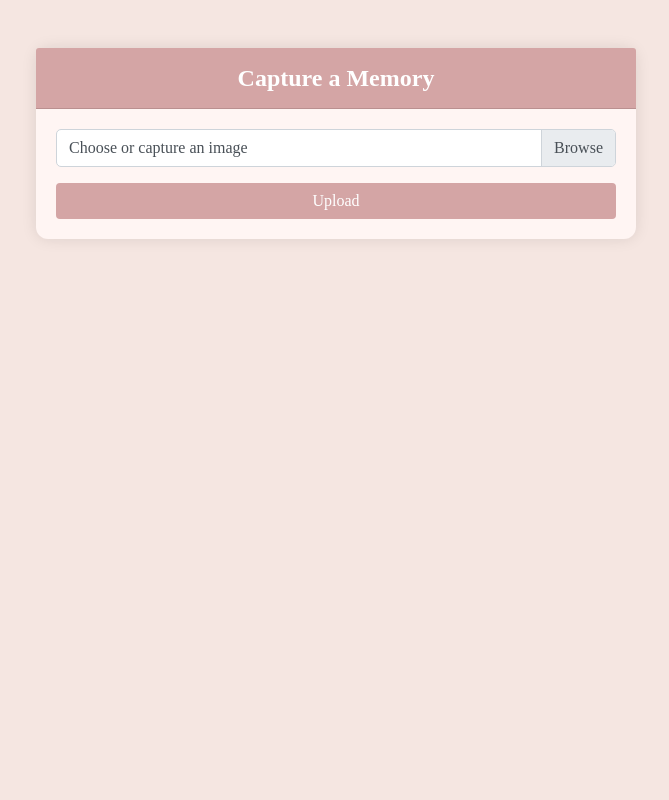
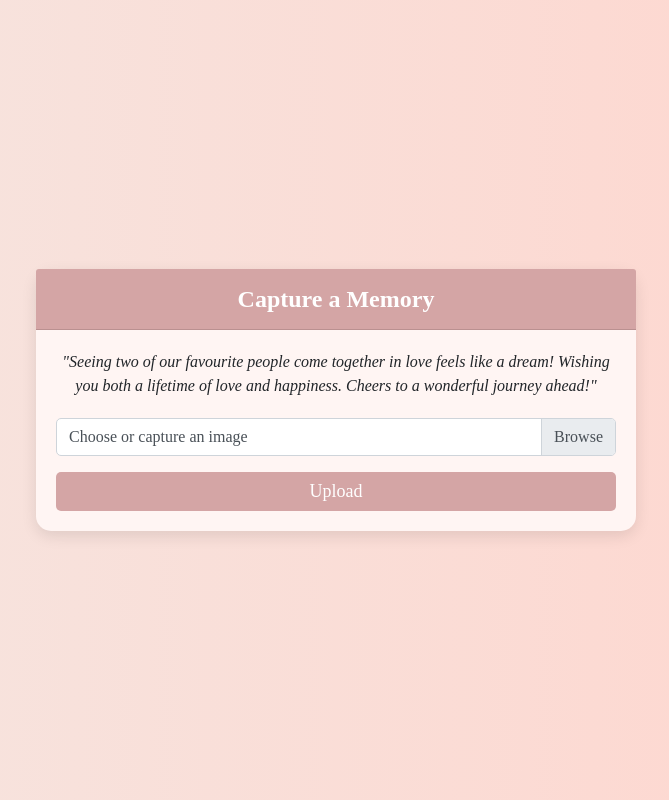
Before and after one commit to sabiut/eventshare, a Django app: page / in a window 1280 px wide. Shown: the whole page, without its empty margins (304-973 px from the left). Run offline with Django 3.2, Linux system fonts and the light colour scheme; some libraries are stand-ins or nearby versions.

Commit message:
update port

```diff
--- a/generate_qrcode.py
+++ b/generate_qrcode.py
@@ -8,5 +8,5 @@ def generate_qr_code(url, save_path="qrcode.png"):
 
 if __name__ == "__main__":
     # Replace with the URL for your Django image upload page
-    unique_url = "http://localhost:8000/"
+    unique_url = "http://eventshare.vanuatucloud.com/"
     generate_qr_code(unique_url)
--- a/image_upload/templates/upload.html
+++ b/image_upload/templates/upload.html
@@ -8,31 +8,42 @@
     <link href="https://maxcdn.bootstrapcdn.com/bootstrap/4.5.2/css/bootstrap.min.css" rel="stylesheet">
     <style>
         body {
-            background-color: #f5e6e1;
+            background: linear-gradient(to right, #f5e6e1, #ffd5cd);
             font-family: 'Times New Roman', serif;
+            height: 100vh;
+            display: flex;
+            align-items: center;
+            justify-content: center;
         }
         .card {
             max-width: 600px;
             margin: 3rem auto;
             background-color: #fff5f3;
             border: none;
-            box-shadow: 0px 0px 15px rgba(0,0,0,0.1);
-            border-radius: 12px;
+            box-shadow: 0px 5px 15px rgba(0,0,0,0.1);
+            border-radius: 15px;
         }
         .card-header {
             background-color: #d4a5a5;
             color: white;
             font-size: 24px;
             font-weight: bold;
-            border-top-left-radius: 12px;
-            border-top-right-radius: 12px;
+            border-top-left-radius: 15px;
+            border-top-right-radius: 15px;
         }
         .btn-primary {
             background-color: #d4a5a5;
             border: none;
+            border-radius: 5px;
+            font-size: 18px;
         }
         .custom-file-label {
             border-radius: 5px;
+            font-size: 16px;
+        }
+        .colleague-message {
+            font-style: italic;
+            margin-bottom: 20px;
         }
     </style>
 </head>
@@ -44,6 +55,9 @@
             Capture a Memory
         </div>
         <div class="card-body">
+            <div class="text-center colleague-message">
+                "Seeing two of our favourite people come together in love feels like a dream! Wishing you both a lifetime of love and happiness. Cheers to a wonderful journey ahead!"
+            </div>
             <form method="post" enctype="multipart/form-data">
                 {% csrf_token %}
                 <div class="custom-file mb-3">
```
Also changed, not shown: qrcode.png.
